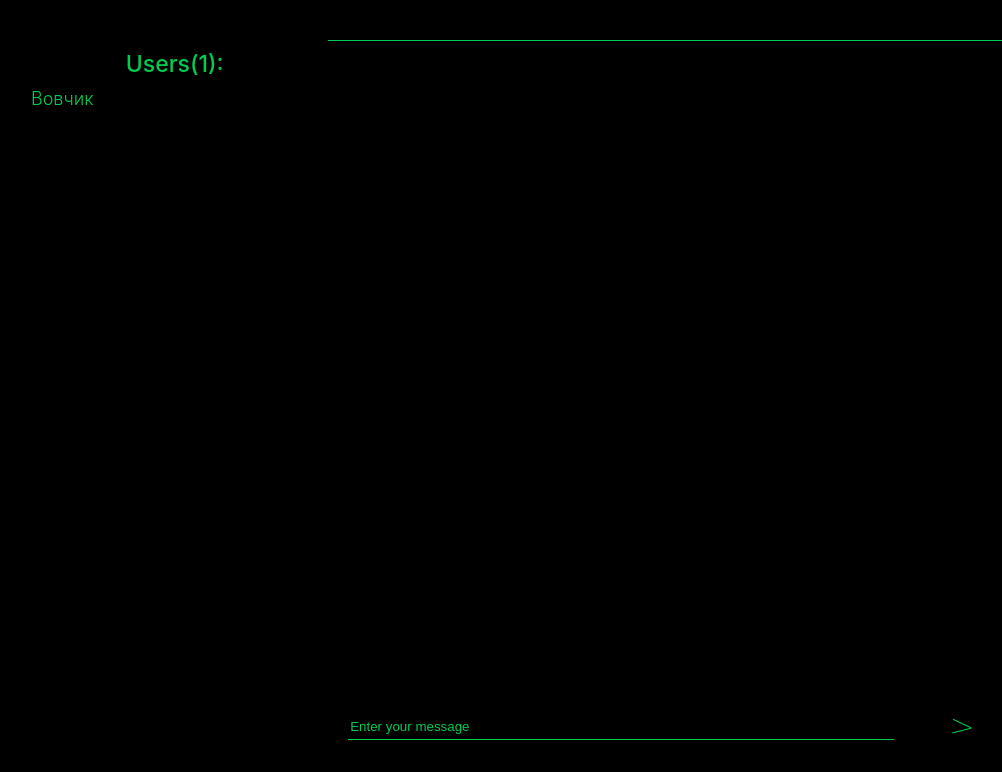
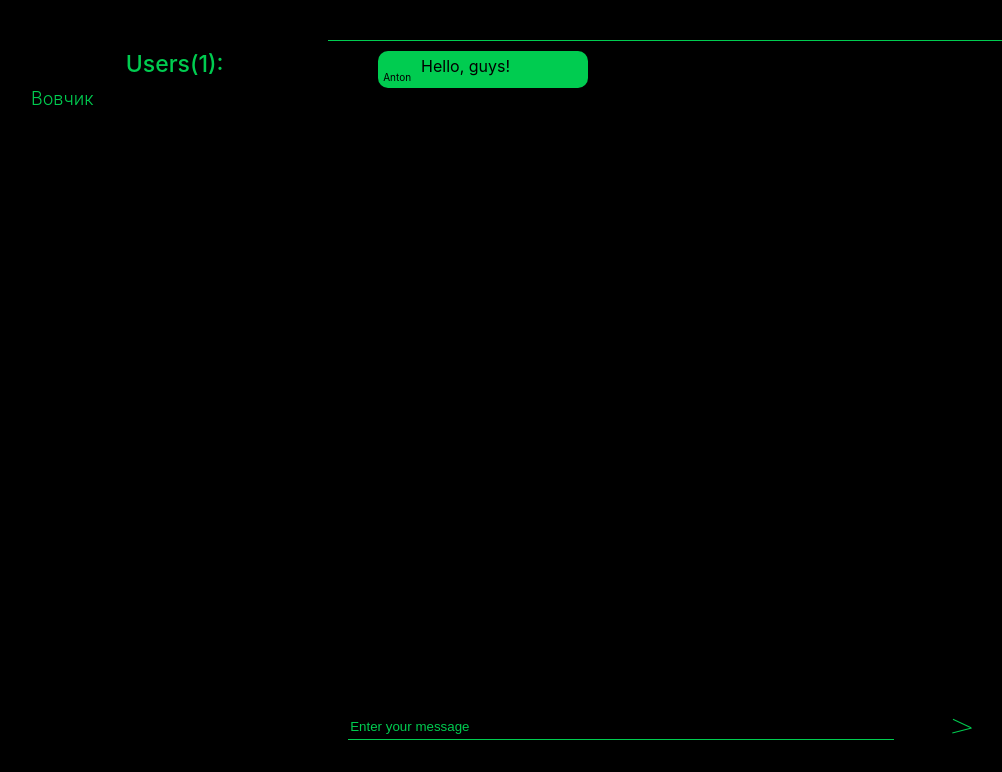
Before and after one commit to Scal3/chat, a React (Create React App) app: page / in a window 1280 px wide. Shown: the top 772 px of the page, without its empty margins (107-1109 px from the left). Built offline with nearby package versions, Linux system fonts and the light colour scheme; no server answers.

Commit message:
feac/add test message

```diff
--- a/src/components/ChatWindow/ChatWindow.css
+++ b/src/components/ChatWindow/ChatWindow.css
@@ -7,6 +7,28 @@
 
 .chat-window__display {
     flex-grow: 1;
+    overflow-x: scroll;
+    padding: 10px;
+}
+
+.chat-window__message-container {
+    border-radius: 10px;
+    width: 200px;
+    display: flex;
+    padding: 5px;
+    background-color: #00CC50;
+    margin-bottom: 10px;
+}
+
+.chat-window__message-text {
+    margin: 0;
+    font-size: 16px;
+}
+
+.chat-window__message-user {
+    font-size: 10px;
+    margin: 15px 10px 0 0 ;
+    align-self: flex-end;
 }
 
 .chat-window__form {
@@ -78,6 +100,10 @@
         width: 70%;
     }
 
+    .chat-window__display {
+        padding: 10px 30px 10px 30px;
+    }
+
     .chat-window__form {
         padding: 15px;
     }
@@ -104,4 +130,8 @@
     .chat-window__form {
         padding: 20px;
     }
+
+    .chat-window__display {
+        padding: 10px 50px 10px 50px;
+    }
 }
--- a/src/components/ChatWindow/ChatWindow.js
+++ b/src/components/ChatWindow/ChatWindow.js
@@ -6,7 +6,10 @@ function ChatWindow() {
   return (
     <div className="chat-window">
       <div className="chat-window__display">
-
+        <div className="chat-window__message-container">
+          <span className="chat-window__message-user">Anton</span>
+          <p className="chat-window__message-text">Hello, guys!</p>
+        </div>
       </div>
       <form className="chat-window__form">
         <input className="chat-window__input" type="text" placeholder="Enter your message"/>
```
